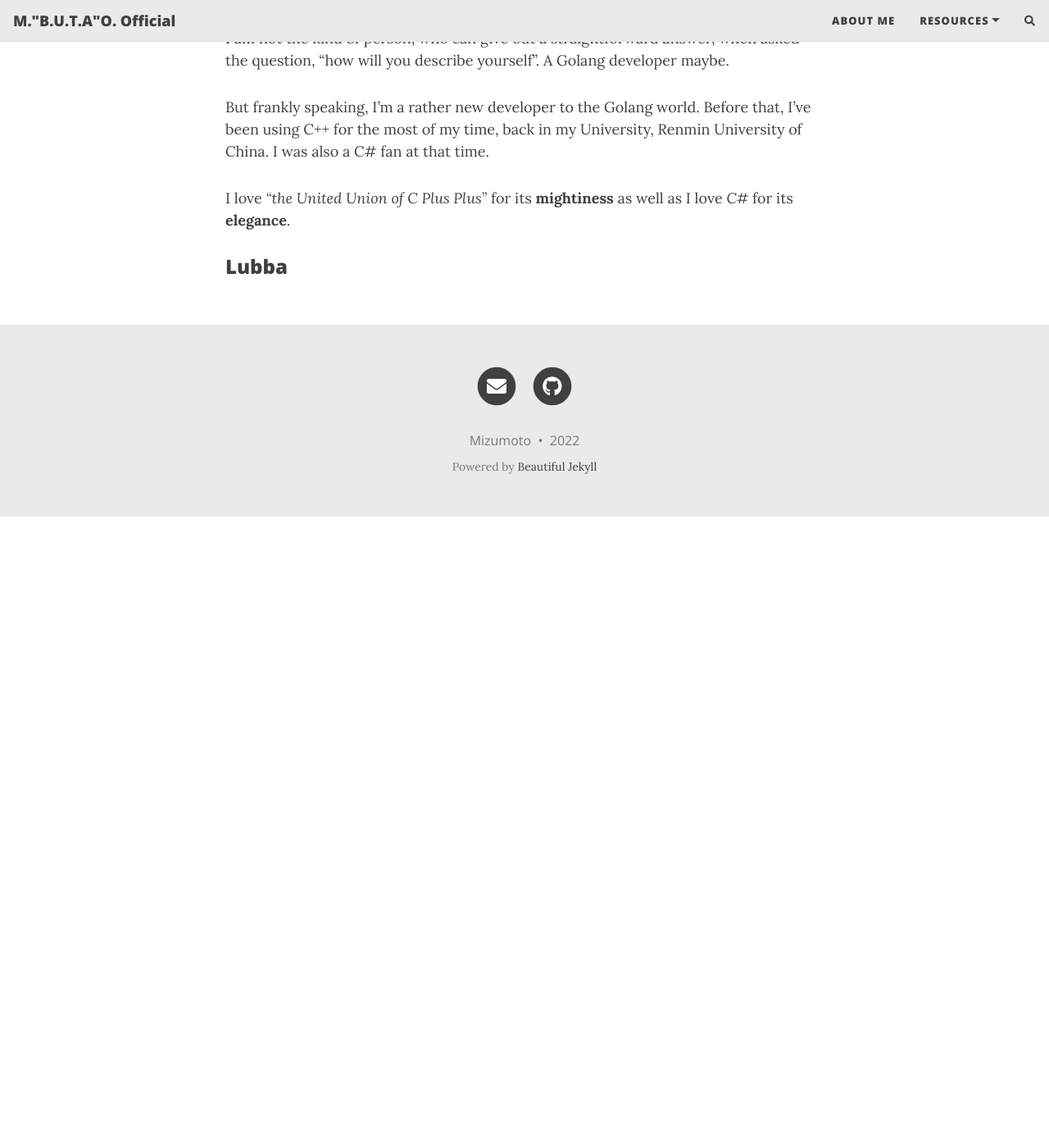
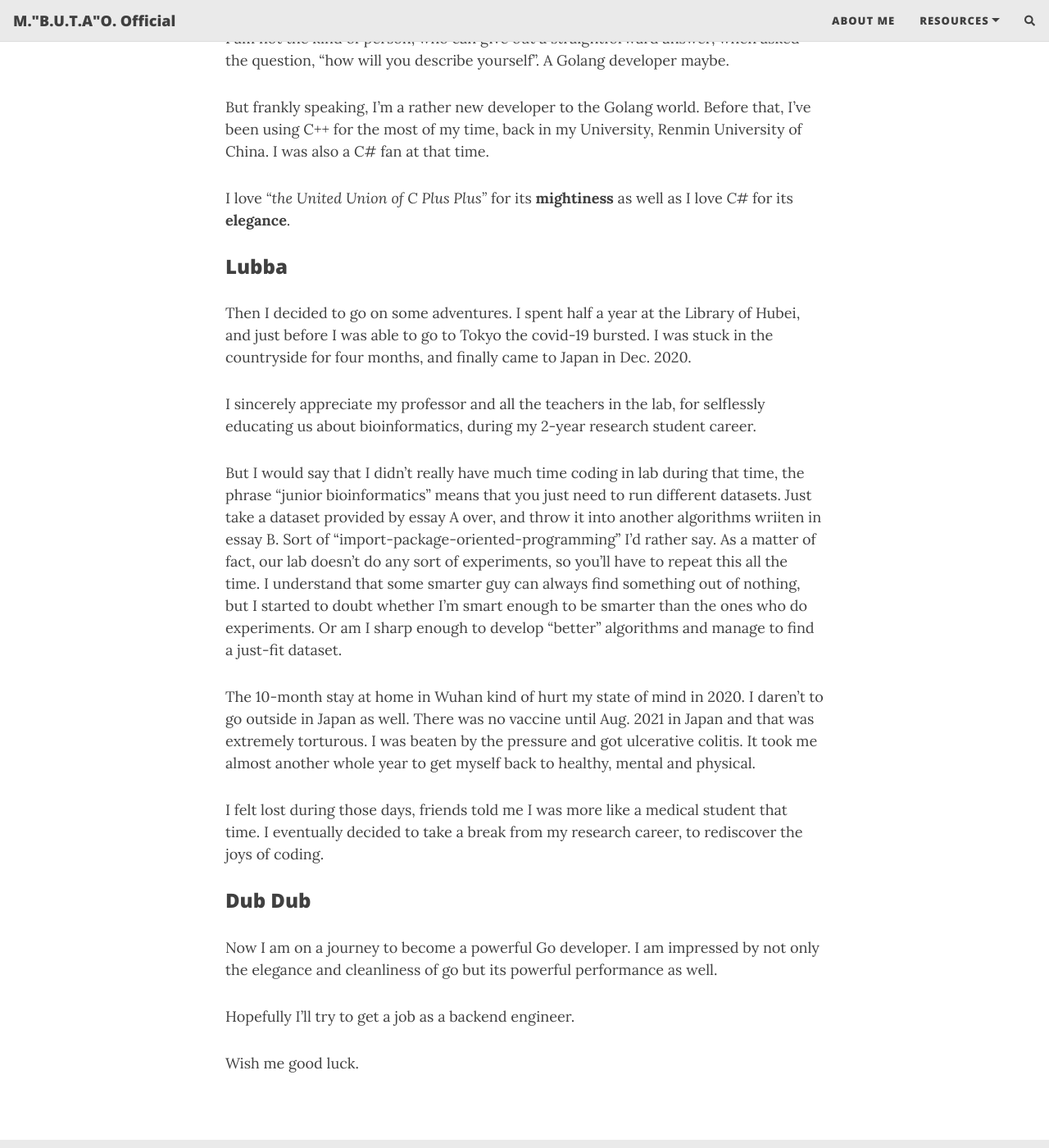
Before and after one commit to mizumoto-cn/mizumoto-cn.github.io, a Jekyll site: the page built from aboutme.md, in a window 1280 px wide and 1400 px high, scrolled down 441 px. Shown: the whole window at 82% size. Built offline with Jekyll 4.4.1, drawn with Linux system fonts in a browser that asks for light colours; nearby versions of some CDN libraries; comment, search, counter and statistics services are not loaded; before the commit the page ends 1071 px from its top, so only the background shows below that.

Commit message:
About me

```diff
--- a/aboutme.md
+++ b/aboutme.md
@@ -15,3 +15,21 @@ But frankly speaking, I'm a rather new developer to the Golang world. Before tha
 I love *"the United Union of C Plus Plus"* for its **mightiness** as well as I love *C#* for its **elegance**.
 
 ### Lubba
+
+Then I decided to go on some adventures. I spent half a year at the Library of Hubei, and just before I was able to go to Tokyo the covid-19 bursted. I was stuck in the countryside for four months, and finally came to Japan in Dec. 2020.
+
+I sincerely appreciate my professor and all the teachers in the lab, for selflessly educating us about bioinformatics, during my 2-year research student career.
+
+But I would say that I didn't really have much time coding in lab during that time, the phrase "junior bioinformatics" means that you just need to run different datasets. Just take a dataset provided by essay A over, and throw it into another algorithms wriiten in essay B. Sort of "import-package-oriented-programming" I'd rather say. As a matter of fact, our lab doesn't do any sort of experiments, so you'll have to repeat this all the time. I understand that some smarter guy can always find something out of nothing, but I started to doubt whether I'm smart enough to be smarter than the ones who do experiments. Or am I sharp enough to develop "better" algorithms and manage to find a just-fit dataset.
+
+The 10-month stay at home in Wuhan kind of hurt my state of mind in 2020. I daren't to go outside in Japan as well. There was no vaccine until Aug. 2021 in Japan and that was extremely torturous. I was beaten by the pressure and got ulcerative colitis. It took me almost another whole year to get myself back to healthy, mental and physical.
+
+I felt lost during those days, friends told me I was more like a medical student that time. I eventually decided to take a break from my research career, to rediscover the joys of coding.
+
+### Dub Dub
+
+Now I am on a journey to become a powerful Go developer. I am impressed by not only the elegance and cleanliness of go but its powerful performance as well.
+
+Hopefully I'll try to get a job as a backend engineer.
+
+Wish me good luck.
```
